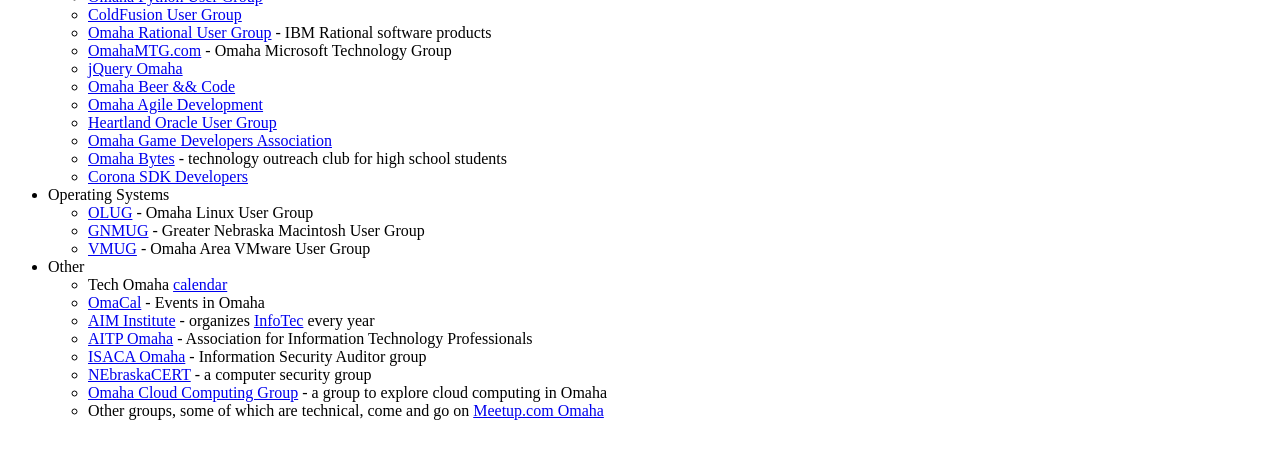
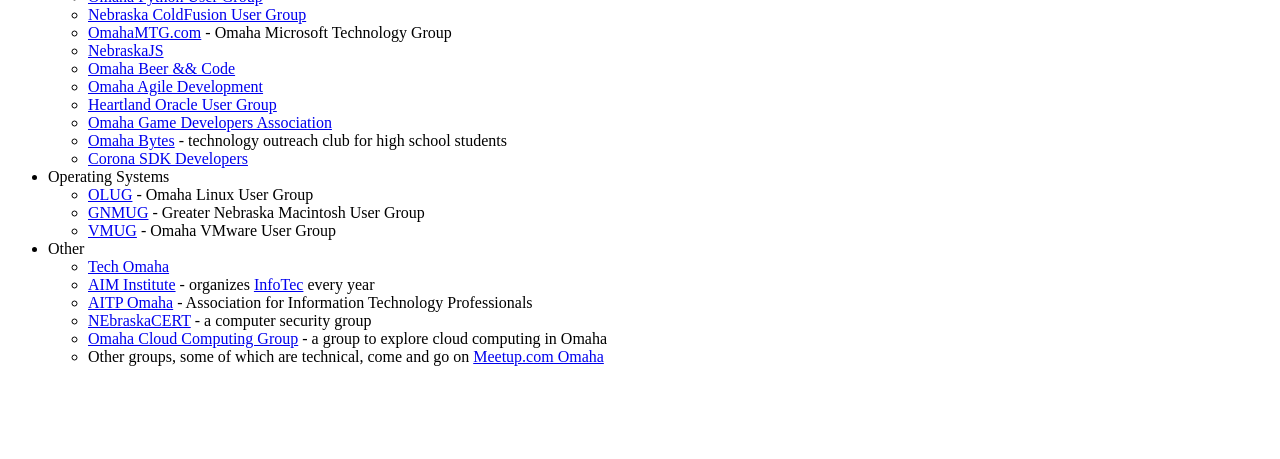
Before and after one commit to omg-code/omg-code, a plain HTML site: page index.html in a window 1280 px wide. Shown: the part 303-762 px from the top of the page. Drawn offline with Linux system fonts and the light colour scheme.

Commit message:
Fixed/removed broken links. BTW, for the record, my list came from:    https://github.com/jhannah/jays.net/blob/master/archives/2012/mediawiki/OmahaUserGroups.mw Which came from my now defunct wiki.

```diff
--- a/index.html
+++ b/index.html
@@ -32,32 +32,29 @@
   <ul>
     <li><a href="http://ojug.org" target="_blank">OJUG</a> - Omaha Java User Group</li>
     <li><a href="http://www.OmahaPython.org" target="_blank">Omaha Python User Group</a></li>
-    <li><a href="http://www.necfug.com" target="_blank">ColdFusion User Group</a></li>
-    <li><a href="http://www.rational-ug.org/groups.php?groupid=95" target="_blank">Omaha Rational User Group</a> - IBM Rational software products</li>
+    <li><a href="http://www.necfug.com" target="_blank">Nebraska ColdFusion User Group</a></li>
     <li><a href="http://omahamtg.com/" target="_blank">OmahaMTG.com</a> - Omaha Microsoft Technology Group</li>
-    <li><a href="http://www.meetup.com/jquery-omaha/" target="_blank">jQuery Omaha</a></li>
+    <li><a href="http://nebraskajs.com/" target="_blank">NebraskaJS</a></li>
     <li><a href="http://www.beerandcode.org/" target="_blank">Omaha Beer && Code</a></li>
     <li><a href="http://www.meetup.com/Omaha-Agile-Development/" target="_blank">Omaha Agile Development</a></li>
     <li><a href="http://heartlandoug.org/" target="_blank">Heartland Oracle User Group</a></li>
     <li><a href="http://omahagamedev.com/" target="_blank">Omaha Game Developers Association</a></li>
     <li><a href="http://www.omahabytes.com/" target="_blank">Omaha Bytes</a> - technology outreach club for high school students</li>
-    <li><a href="http://www.meetup.com/CoronaSDKOmaha/members/210838/" target="_blank">Corona SDK Developers</a></li>
+    <li><a href="http://www.meetup.com/CoronaSDKOmaha/" target="_blank">Corona SDK Developers</a></li>
   </ul>
 
   <li>Operating Systems</li>
   <ul>
     <li><a href="http://www.olug.org" target="_blank">OLUG</a> - Omaha Linux User Group</li>
     <li><a href="http://gnmug.org/" target="_blank">GNMUG</a> - Greater Nebraska Macintosh User Group</li>
-    <li><a href="http://communities.vmware.com/community/vmug/forums/us-central/omaha" target="_blank">VMUG</a> - Omaha Area VMware User Group</li>
+    <li><a href="http://www.vmug.com/index.php?mo=cm&op=ld&fid=217&gid=153" target="_blank">VMUG</a> - Omaha VMware User Group</li>
   </ul>
 
   <li>Other</li>
   <ul>
-    <li>Tech Omaha <a href="http://www.google.com/calendar/embed?src=Njg5Ym85bDRrNzRtdTl1bmpicXRudWxwbjBAZ3JvdXAuY2FsZW5kYXIuZ29vZ2xlLmNvbQ" target="_blank">calendar</a></li>
-    <li><a href="http://omacal.com/" target="_blank">OmaCal</a> - Events in Omaha</li>
+    <li><a href="http://techomaha.com/">Tech Omaha</a>
     <li><a href="http://www.aiminstitute.org/" target="_blank">AIM Institute</a> - organizes <a href="http://www.infotec.org/" target="_blank">InfoTec</a> every year</li>
     <li><a href="http://www.aitpomaha.com/" target="_blank">AITP Omaha</a> - Association for Information Technology Professionals</li>
-    <li><a href="http://www.isaca-omaha.org/" target="_blank">ISACA Omaha</a> - Information Security Auditor group</li>
     <li><a href="http://www.nebraskacert.org" target="_blank">NEbraskaCERT</a> - a computer security group</li>
     <li><a href="http://www.meetup.com/OmaCloud" target="_blank">Omaha Cloud Computing Group</a> - a group to explore cloud computing in Omaha</li>
     <li>Other groups, some of which are technical, come and go on <a href="http://www.meetup.com/cities/us/ne/omaha/" target="_blank">Meetup.com Omaha</a></li>
```
